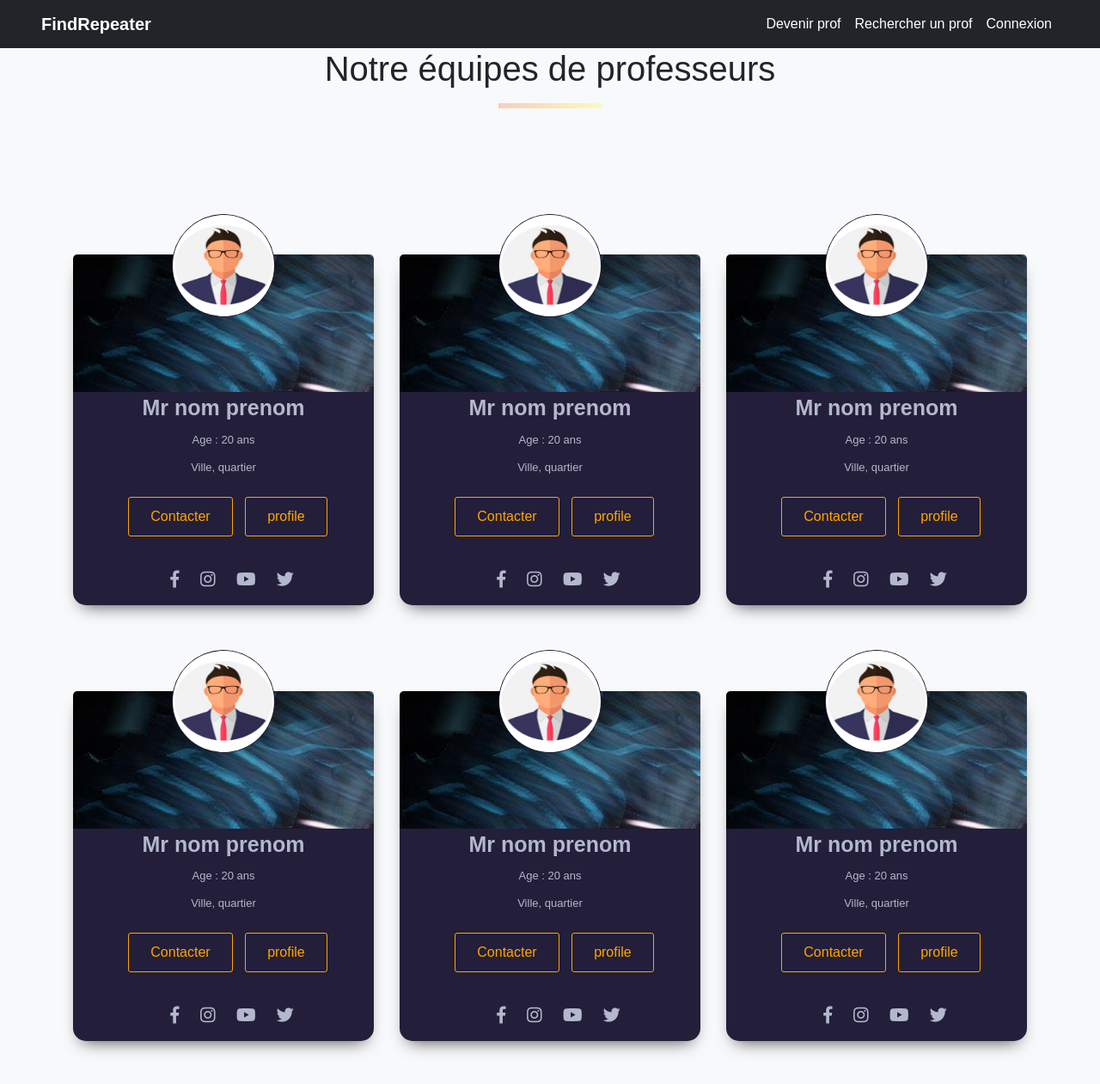
After one commit to Tom-michel/FindRepeater, a Django app: page /pageProfiles in a window 1280 px wide. The commit adds this page. Shown: the whole page at 86% size. Run offline with Django 4.2, Linux system fonts and the light colour scheme; some libraries are stand-ins or nearby versions.

Commit message:
ajout de la page profile et page reglage profile

```diff
--- a/src/core/templates/core/base.html
+++ b/src/core/templates/core/base.html
@@ -6,6 +6,7 @@
   <meta name="viewport" content="width=device-width, initial-scale=1">
   <link rel="stylesheet" href="/static/core/css/bootstrap.min.css">
   <link rel="stylesheet" href="/static/core/css/style.css">
+  <link rel="stylesheet" href="https://use.fontawesome.com/releases/v5.6.3/css/all.css">
   <title> {% block title %}  {% endblock %} </title>
 </head>
 
@@ -14,11 +15,11 @@
 
      <!--  ============== Navbar Start ========================-->
 
-     <nav class="navbar navbar-expand-lg navbar-light fixed-top bg-transparent py-2">
-        <a class="navbar-brand text-white fw-bold mx-2" href="{% url 'index' %}">FindRepeater</a>
+     <nav class="navbar navbar-expand-lg navbar-light fixed-top bg-dark py-2">
+        <a class="navbar-brand text-white fw-bold mx-5" href="{% url 'index' %}">FindRepeater</a>
         <button class="navbar-toggler navbar-toggler-right" type="button" data-bs-toggle="collapse" data-bs-target="#navbarResponsive" aria-controls="navbarResponsive" aria-expanded="false" aria-label="Toggle navigation"><span class="navbar-toggler-icon"></span></button>
         <div class="ms-auto"></div>
-        <div class="collapse navbar-collapse mx-2">
+        <div class="collapse navbar-collapse mx-5">
             <ul class="navbar-nav ms-auto my-2 my-lg-0 ">
                 <li class="nav-item"><a class="nav-link text-white" href=" {% url 'inscriptionprof' %} ">Devenir prof</a></li>
                 <li class="nav-item"><a class="nav-link text-white" href="{% url 'connexionClient' %}">Rechercher un prof</a></li>
--- a/src/core/templates/core/index.html
+++ b/src/core/templates/core/index.html
@@ -6,7 +6,7 @@
 
 {% block content %}
 
-<section id="hero" class="img-fluid bg-secondary" style="background-image:url(static/core/img/acceuil.jpg); background-attachment: fixed; background-repeat:no-repeat; background-size: cover;">
+<section id="hero" class="img-fluid" style="background-image:url(static/core/img/acceuil.jpg); background-attachment: fixed; background-repeat:no-repeat; background-size: cover;">
     <div class="hero-container">
       <h1 class="text-center">Améliorez votre niveau avec nos <br> <span>professeurs en ligne</span></h1>
       <h1 class="text-center"></h1>
--- a/src/core/templates/core/inscriptionprof.html
+++ b/src/core/templates/core/inscriptionprof.html
@@ -35,7 +35,7 @@
                 </div>
                 <div class="form-group">
                     <label for="telephone">Télephone</label>
-                    <input type="text" class="form-control" name="telephone" id="telephone" placeholder="Entrez votre Prénom">
+                    <input type="text" class="form-control" name="telephone" id="telephone" placeholder="Entrez votre tel">
                 </div>
 
                 <div class="form-group">
@@ -62,7 +62,7 @@
         </div>
         <div class="col-lg-6">
             <div class="d-flex justify-content-center">
-              <figure><img class="img-fluid" src="{% static 'core/images/signin-image.jpg' %}" alt="sing up image"></figure>
+              <figure><img class="img-fluid" src="{% static 'core/img/signin-image.jpg' %}" alt="sing up image"></figure>
               <a href="#" class="signup-image-link"></a>
           </div>
       </div>
--- /dev/null
+++ b/src/core/templates/core/pageProfiles.html
@@ -0,0 +1,249 @@
+{% extends 'core/base.html' %}
+{% load static %}
+
+{% block title %} Connexion Professeur{% endblock %}
+
+{% block content %}
+
+    <style>
+
+
+
+body{
+
+font-family: sans-serif;
+
+
+
+}
+.box-profile{
+	user-select: none;
+	margin: 50px auto;
+	background:#231e39 ;
+	color: #b3b8cd ;
+	border-radius: 15px;
+	width: 350px;
+	text-align: center;
+	box-shadow: 0 10px 20px -10px rgba(0,0,0,.75);
+
+}
+.cover-photo{
+
+	background: url(static/core/img/2.JPG);
+	height: 160px;
+	width: 100%;
+	border-radius: 5px 5px 0 0;
+}
+.profile{
+	height: 120px;
+	width: 120px;
+	border-radius: 50%;
+	margin:  -175px;
+	border: 1px solid #1f1a32;
+	background: #292343;
+
+}
+.profile-name{
+	font-size: 25px;
+	font-weight: bold;
+}.age{
+
+	margin-top: 10px;
+	line-height: 16px;
+    font-size: 13px;
+
+}
+.ville{
+
+margin-top: 10px;
+line-height: 16px;
+font-size: 13px;
+
+}
+button{
+margin: 10px 0 40px 0;
+
+
+}
+.msg-btn, .follow-btn{
+	background: orange ;
+	border: 1px solid orange;
+	padding: 10px 25px;
+	color: #231e39;
+	border-radius: 3px;
+	font-family: sans-serif;
+	cursor: pointer;
+
+
+
+}
+.follow-btn{
+	margin-left: 10px;
+	background: transparent;
+	color: orange;
+
+
+}
+.msg-btn{
+	margin-left: 10px;
+	background: transparent;
+	color: orange;
+
+
+}
+.follow-btn:hover{
+
+	color: #ffffff;
+	background: orange;
+	transition: .5s;
+}
+.msg-btn:hover{
+
+	color: #ffffff;
+	background: orange;
+	transition: .5s;
+}
+.box-profile i{
+	padding-left: 20px;
+	font-size: 20px;
+	margin-bottom: 20px;
+	cursor: pointer;
+	transition: .5s;
+}
+.box-profile i:hover{
+color: orange;
+
+}
+.team-container
+{
+    width:100%;
+    height: auto;
+
+}
+
+    </style>
+<br><br>
+<div class="container ">
+    <div class="team_container">
+        <div class="py-2">
+            <h1 class="fw-fold text-center">Notre équipes de professeurs</h1>
+            <hr
+           class="align-content-center mx-auto"
+           style="width: 120px; height: 6px; background:linear-gradient(to right, orangered, yellow);"
+           />
+          </div>
+    <div class="row">
+        <div class="col-md-4"><br><br><br><br>    <div class="box-profile">
+            <div class="cover-photo">
+                <img src="{% static 'core/img/profile.jpg' %}" class="profile" alt="">
+            </div>
+            <div class="profile-name">Mr nom prenom</div>
+            <p class="age"> Age : 20 ans</p>
+            <p class="ville">Ville, quartier</p>
+
+            <button class="msg-btn">Contacter</button>
+            <button class="follow-btn">profile </button>
+            <div>
+                <i class="fab fa-facebook-f"></i>
+                <i class="fab fa-instagram"></i>
+                <i class="fab fa-youtube"></i>
+                <i class="fab fa-twitter"></i>
+
+            </div>
+        </div></div>
+        <div class="col"><br><br><br><br>     <div class="box-profile">
+            <div class="cover-photo">
+                <img src="{% static 'core/img/profile.jpg' %}" class="profile" alt="">
+            </div>
+            <div class="profile-name">Mr nom prenom</div>
+            <p class="age">Age : 20 ans</p>
+            <p class="ville">Ville, quartier</p>
+
+            <button class="msg-btn">Contacter</button>
+            <button class="follow-btn">profile </button>
+            <div>
+                <i class="fab fa-facebook-f"></i>
+                <i class="fab fa-instagram"></i>
+                <i class="fab fa-youtube"></i>
+                <i class="fab fa-twitter"></i>
+
+            </div>
+        </div></div>
+        <div class="col">  <br><br><br><br>   <div class="box-profile">
+            <div class="cover-photo">
+                <img src="{% static 'core/img/profile.jpg' %}" class="profile" alt="">
+            </div>
+            <div class="profile-name">Mr nom prenom</div>
+            <p class="age"> Age : 20 ans</p>
+            <p class="ville">Ville, quartier</p>
+
+            <button class="msg-btn">Contacter</button>
+            <button class="follow-btn">profile </button>
+            <div>
+                <i class="fab fa-facebook-f"></i>
+                <i class="fab fa-instagram"></i>
+                <i class="fab fa-youtube"></i>
+                <i class="fab fa-twitter"></i>
+
+            </div>
+        </div></div>
+        <div class="col">    <div class="box-profile">
+            <div class="cover-photo">
+                <img src="{% static 'core/img/profile.jpg' %}" class="profile" alt="">
+            </div>
+            <div class="profile-name">Mr nom prenom</div>
+            <p class="age">Age : 20 ans</p>
+            <p class="ville">Ville, quartier</p>
+
+            <button class="msg-btn">Contacter</button>
+            <button class="follow-btn">profile </button>
+            <div>
+                <i class="fab fa-facebook-f"></i>
+                <i class="fab fa-instagram"></i>
+                <i class="fab fa-youtube"></i>
+                <i class="fab fa-twitter"></i>
+
+            </div>
+        </div></div>
+        <div class="col">    <div class="box-profile">
+            <div class="cover-photo">
+                <img src="{% static 'core/img/profile.jpg' %}" class="profile" alt="">
+            </div>
+            <div class="profile-name">Mr nom prenom</div>
+            <p class="age">Age : 20 ans</p>
+            <p class="ville">Ville, quartier</p>
+
+            <button class="msg-btn">Contacter</button>
+            <button class="follow-btn">profile </button>
+            <div>
+                <i class="fab fa-facebook-f"></i>
+                <i class="fab fa-instagram"></i>
+                <i class="fab fa-youtube"></i>
+                <i class="fab fa-twitter"></i>
+
+            </div>
+        </div></div>
+        <div class="col">    <div class="box-profile">
+            <div class="cover-photo">
+                <img src="{% static 'core/img/profile.jpg' %}" class="profile" alt="">
+            </div>
+            <div class="profile-name">Mr nom prenom</div>
+            <p class="age"> Age : 20 ans</p>
+            <p class="ville">Ville, quartier</p>
+            <button class="msg-btn">Contacter</button>
+            <button class="follow-btn">profile </button>
+            <div>
+                <i class="fab fa-facebook-f"></i>
+                <i class="fab fa-instagram"></i>
+                <i class="fab fa-youtube"></i>
+                <i class="fab fa-twitter"></i>
+
+            </div>
+        </div></div>
+    </div>
+</div>
+
+
+
+
+{% endblock %}
--- a/src/core/urls.py
+++ b/src/core/urls.py
@@ -11,5 +11,9 @@ urlpatterns = [
     path('connexionprof', views.connexionprof,name='connexionprof'),
     path('recherche', views.recherche,name='recherche'),
     path('erreur404', views.erreur404,name='erreur404'),
+    path('pageProfiles', views.pageProfiles,name='pageProfiles'),
+    path('profileRéglage', views.profileRéglage,name='profileRéglage'),
+
+
 
 ]
--- a/src/core/views.py
+++ b/src/core/views.py
@@ -20,3 +20,7 @@ def recherche(request):
     return render(request, 'core/recherche.html')
 def erreur404(request,exception):
     return render(request, 'core/erreur404.html')
+def pageProfiles(request):
+    return render(request, 'core/pageProfiles.html')
+def profileRéglage(request):
+    return render(request, 'core/profileRéglage.html')
--- a/src/findRepeater/settings.py
+++ b/src/findRepeater/settings.py
@@ -23,7 +23,7 @@ BASE_DIR = Path(__file__).resolve().parent.parent
 SECRET_KEY = 'django-insecure-i4d0%n#s@fo%i+6mr^ddvupk@s=!%5e1b2jh++*rezba&dse7&'
 
 # SECURITY WARNING: don't run with debug turned on in production!
-DEBUG = False
+DEBUG = True
 
 ALLOWED_HOSTS = ['*']
 
@@ -31,13 +31,13 @@ ALLOWED_HOSTS = ['*']
 # Application definition
 
 INSTALLED_APPS = [
-    'core',
     'django.contrib.admin',
     'django.contrib.auth',
     'django.contrib.contenttypes',
     'django.contrib.sessions',
     'django.contrib.messages',
     'django.contrib.staticfiles',
+    'core',
 
 ]
 
```
Also changed, not shown: src/core/templates/core/erreur404.html (+144 -13 lines), src/core/templates/core/profileRéglage.html (added, +98 -0 lines), src/core/templates/core/recherche.html (+28 -33 lines), src/core/static/core/img/1.JPG (added), src/core/static/core/img/2.JPG (added), src/core/static/core/img/3.JPG (added), src/core/static/core/img/4.JPG (added), src/core/static/core/img/5.JPG (added), src/core/static/core/img/6.JPG (added), src/core/static/core/img/bg-masthead.JPG (added), src/core/static/core/img/profile.jpg (added).
